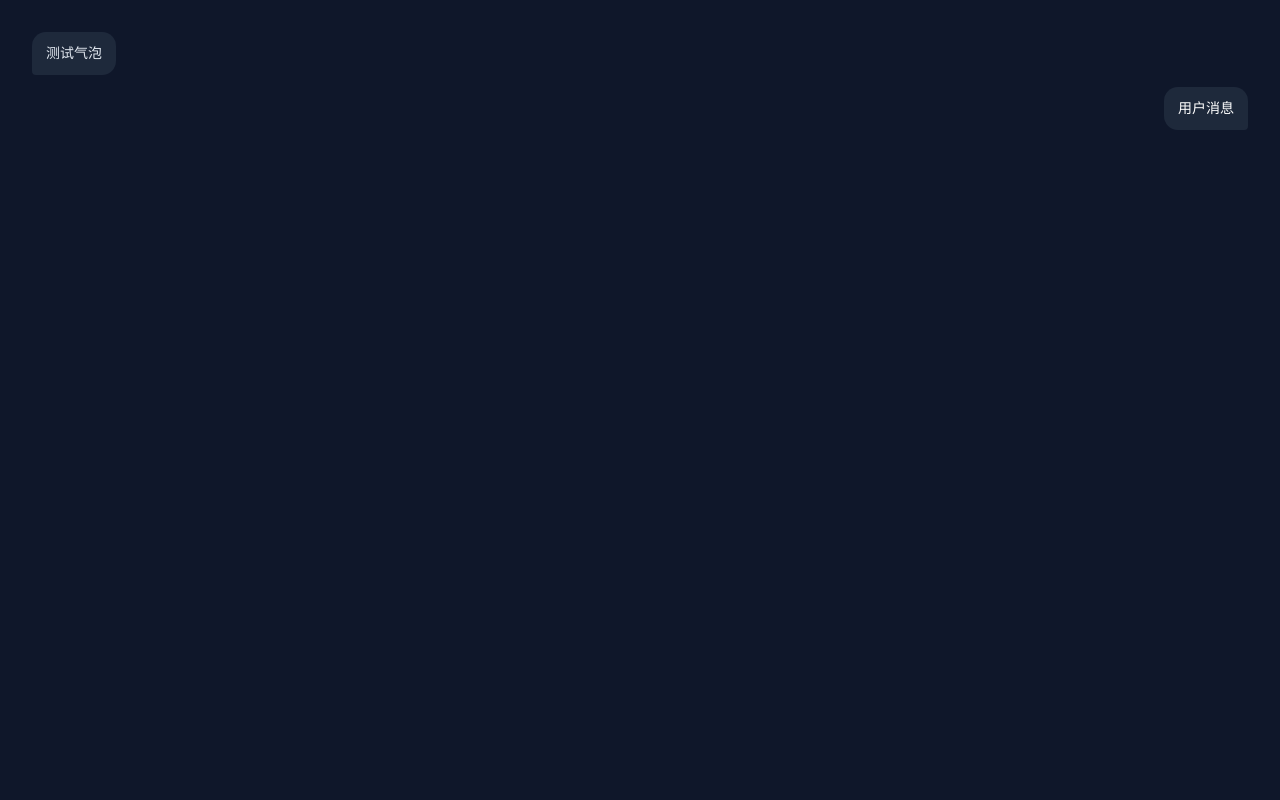
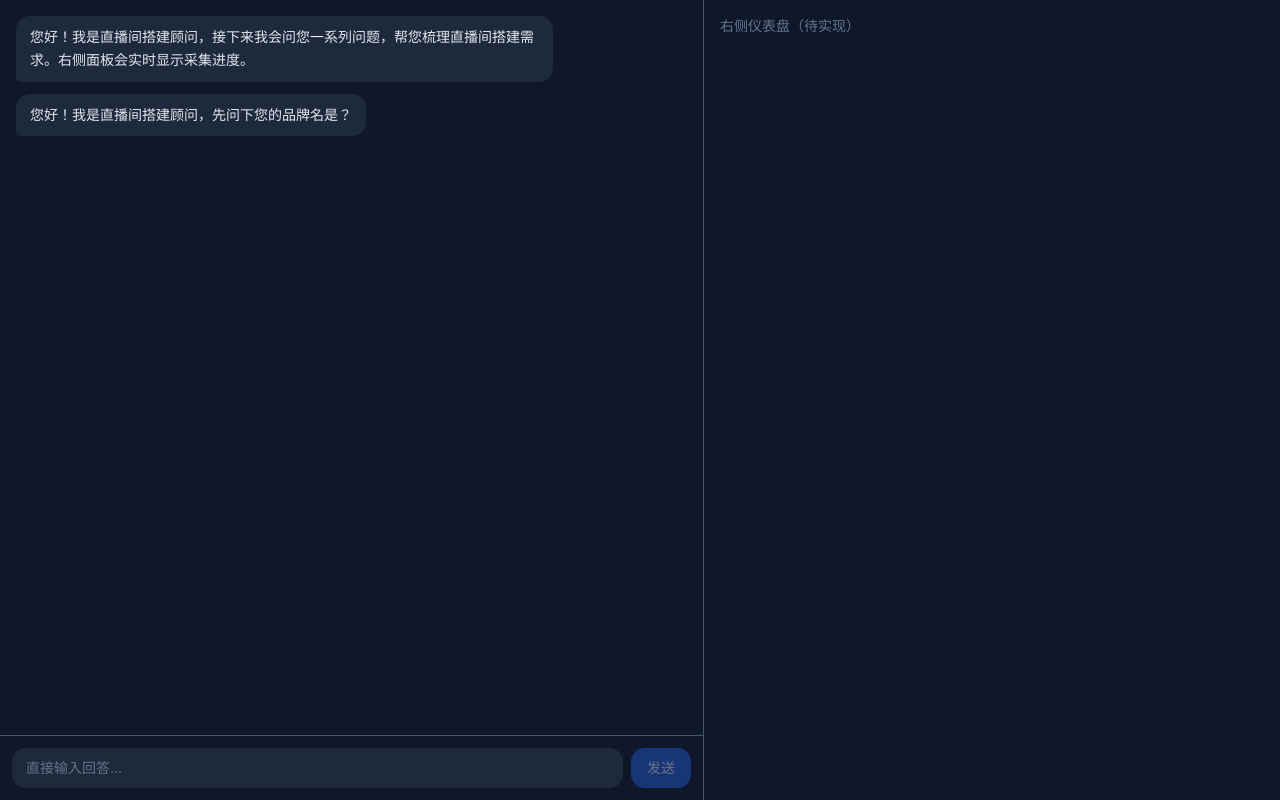
Before and after one commit to FightJs/intelligent-customer-service, a React (Vite) app in the folder frontend/: page / in a window 1280 px wide. Built offline with nearby package versions, Linux system fonts and the light colour scheme.

Commit message:
feat: ChatPanel 对话驱动

```diff
--- a/frontend/src/App.tsx
+++ b/frontend/src/App.tsx
@@ -1,12 +1,16 @@
-import MessageBubble from './components/ChatPanel/MessageBubble'
+import ChatPanel from './components/ChatPanel/ChatPanel'
 import { FormProvider } from './state/FormContext'
 
 export default function App() {
   return (
     <FormProvider>
-      <div className="h-full p-8">
-        <MessageBubble role="ai">测试气泡</MessageBubble>
-        <MessageBubble role="user">用户消息</MessageBubble>
+      <div className="h-full flex">
+        <div className="w-[55%] border-r border-idle">
+          <ChatPanel />
+        </div>
+        <div className="w-[45%]">
+          <div className="p-4 text-muted text-sm">右侧仪表盘（待实现）</div>
+        </div>
       </div>
     </FormProvider>
   )
--- /dev/null
+++ b/frontend/src/components/ChatPanel/ChatPanel.tsx
@@ -0,0 +1,92 @@
+import { useState, useRef, useEffect } from 'react'
+import { useFormState } from '../../state/FormContext'
+import { SECTIONS } from '../../data/sections'
+import {
+  initialMessages, currentStep, replyToCurrentStep, type ChatMessage,
+} from './chatController'
+import MessageBubble from './MessageBubble'
+import ChoiceCard from './ChoiceCard'
+import DimensionInput from './DimensionInput'
+import ImageUpload from './ImageUpload'
+import type { FieldDef, FieldValue, SectionId } from '../../types/schema'
+
+export default function ChatPanel() {
+  const { state, dispatch } = useFormState()
+  const [messages, setMessages] = useState<ChatMessage[]>(() => initialMessages())
+  const [draft, setDraft] = useState('')
+  const scrollRef = useRef<HTMLDivElement>(null)
+
+  useEffect(() => {
+    scrollRef.current?.scrollTo({ top: scrollRef.current.scrollHeight, behavior: 'smooth' })
+  }, [messages])
+
+  const step = currentStep(messages)
+  const fieldDef: FieldDef | undefined = step
+    ? SECTIONS.find((s) => s.id === step.sectionId)?.fields.find((f) => f.id === step.fieldId)
+    : undefined
+  const sectionId: SectionId | undefined = step?.sectionId
+  const fieldId = step?.fieldId
+  const currentValue: FieldValue | undefined =
+    sectionId && fieldId ? state.sections[sectionId].fields[fieldId] : undefined
+
+  function commit(v: FieldValue) {
+    if (!step) return
+    dispatch({ type: 'update_field', sectionId: step.sectionId, fieldId: step.fieldId, value: v })
+    const { userMsg, aiMessages, nextStep } = replyToCurrentStep(step, v)
+    setMessages((prev) => [...prev, userMsg, ...aiMessages])
+    if (nextStep) dispatch({ type: 'set_active_section', sectionId: nextStep.sectionId })
+    else dispatch({ type: 'complete' })
+  }
+
+  function submitDraft() {
+    if (!fieldDef || fieldDef.type !== 'text' || draft.trim() === '') return
+    commit({ type: 'text', value: draft.trim() })
+    setDraft('')
+  }
+
+  return (
+    <div className="h-full flex flex-col">
+      <div ref={scrollRef} className="flex-1 overflow-y-auto p-4">
+        {messages.map((m) => (
+          <MessageBubble key={m.id} role={m.role}>
+            <div>{m.text}</div>
+            {m.kind === 'field' && m.fieldRef && fieldDef && m.fieldRef.fieldId === fieldId && currentValue && (
+              <FieldInput def={fieldDef} value={currentValue} onCommit={commit} />
+            )}
+          </MessageBubble>
+        ))}
+      </div>
+      <div className="border-t border-idle p-3 flex gap-2">
+        <input
+          value={draft}
+          onChange={(e) => setDraft(e.target.value)}
+          onKeyDown={(e) => { if (e.key === 'Enter') submitDraft() }}
+          placeholder={fieldDef?.type === 'text' ? '直接输入回答…' : '点击上方选项回答'}
+          className="flex-1 bg-surface rounded-bubble px-3.5 py-2.5 text-sm text-primary placeholder:text-muted outline-none focus:ring-1 focus:ring-accent"
+        />
+        <button
+          type="button"
+          onClick={submitDraft}
+          className="px-4 py-2.5 bg-accent text-white rounded-bubble text-sm disabled:opacity-40"
+          disabled={fieldDef?.type !== 'text' || draft.trim() === ''}
+        >
+          发送
+        </button>
+      </div>
+    </div>
+  )
+}
+
+function FieldInput({ def, value, onCommit }: { def: FieldDef; value: FieldValue; onCommit: (v: FieldValue) => void }) {
+  switch (def.type) {
+    case 'choice-single':
+    case 'choice-multi':
+      return <ChoiceCard def={def} value={value} onCommit={onCommit} />
+    case 'dimension':
+      return <DimensionInput def={def} value={value} onChange={onCommit} />
+    case 'image':
+      return <ImageUpload value={value} onChange={onCommit} />
+    default:
+      return null
+  }
+}
```
